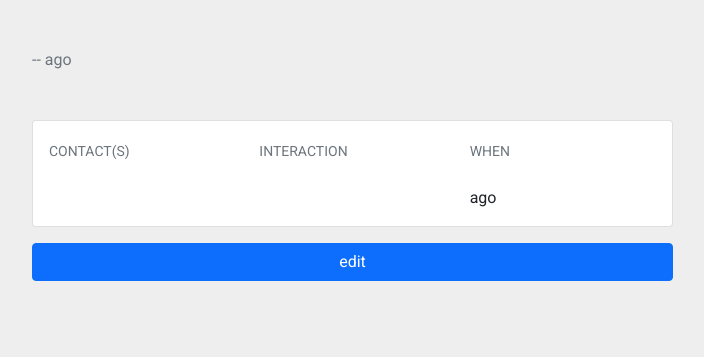
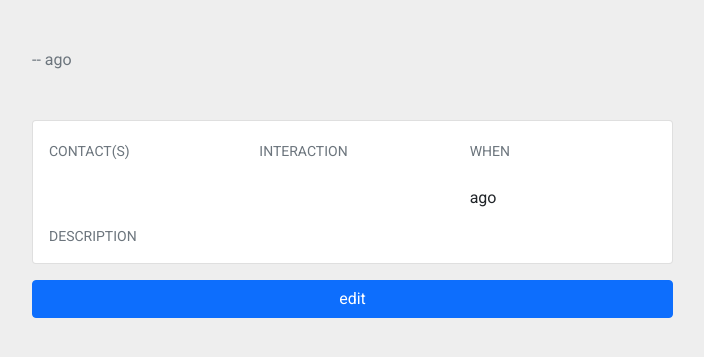
Before and after one commit to lorey/personal-crm, a Django app: template networking_web/templates/web/_atomic/pages/interactions-detail.html in a window 1280 px wide. Shown: the part 73-430 px from the top of the page, without its empty margins (50-754 px from the left). Run offline with Django 3.2, Linux system fonts and the light colour scheme; the template is opened without the code that fills it, so the values that code supplies are empty; some libraries are stand-ins or nearby versions.

Commit message:
Show description in interactions-detail template

```diff
--- a/networking_web/templates/web/_atomic/pages/interactions-detail.html
+++ b/networking_web/templates/web/_atomic/pages/interactions-detail.html
@@ -6,7 +6,7 @@
 {% endblock %}
 
 {% block content-main %}
-    {% include '../molecules/interaction-card.html' with interaction=interaction %}
+    {% include '../molecules/interaction-card.html' with interaction=interaction show_description=True %}
     {% include '../molecules/interaction-edit-button.html' with interaction=interaction %}
 {% endblock %}
 
```
